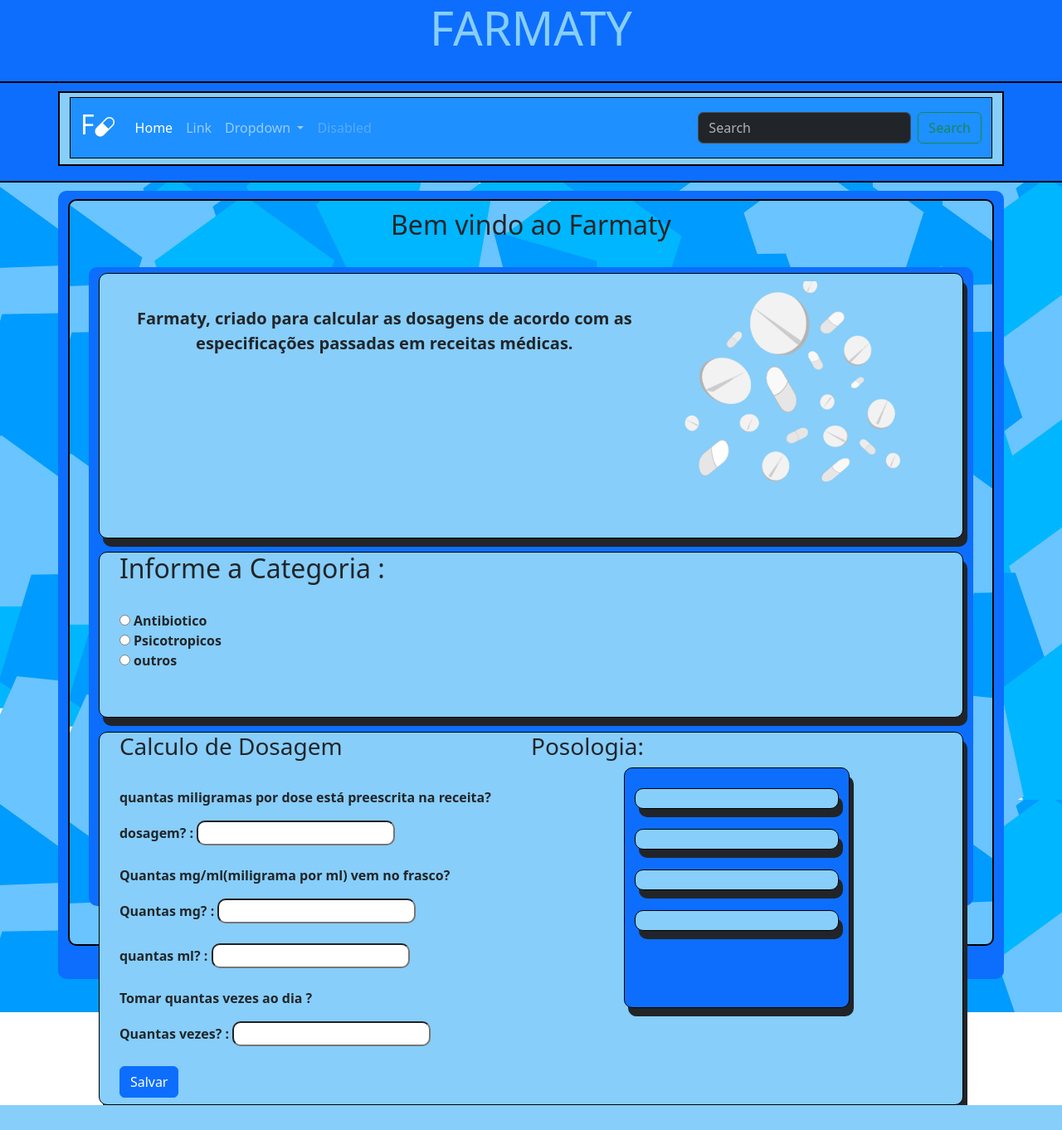
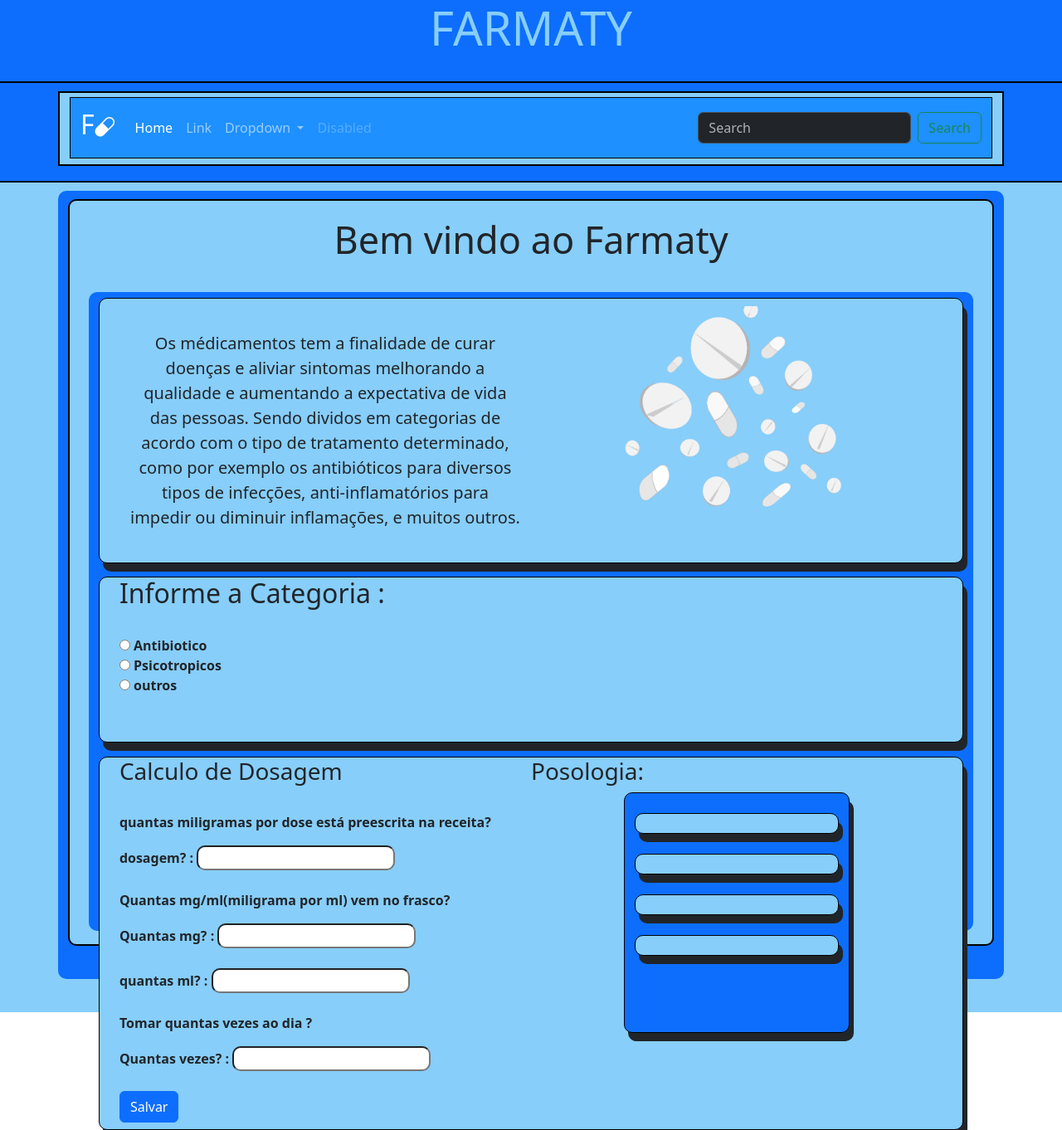
Before and after one commit to Anaellen123/Farmaty, a Flask app: page / in a window 1280 px wide. Shown: the whole page at 83% size. Before the commit the page ends 1332 px from the top, so only its background shows below. Run offline with Flask 3, Linux system fonts and the light colour scheme; some libraries are stand-ins or nearby versions.

Commit message:
Twenty-fifth commit

```diff
--- a/static/style2.css
+++ b/static/style2.css
@@ -1,5 +1,5 @@
 #bottom{
-    background-image: url("./img/banner.jpg");
+    background-color: #87CEFA;
     height: 1000px;
 }
 #aspecto_borda {
@@ -13,7 +13,7 @@
 #conteudo{
     width: 100%;
     height: 900px;
-    background-image: url("./img/banner.jpg");
+    background-color: #87CEFA;
     position: relative;
     top: 10px;
     border: solid 2px #000;
@@ -37,10 +37,14 @@
     display: flex;
     text-align: center;
     position: relative;
-    top: 20px;
+    top: 30px;
 }
 
 
+/*Titulo inicial*/
+#h2{
+   font-size: 45px;
+}
 
 
 #bem-vindo{
@@ -48,7 +52,10 @@
     color: #fff;
 
 
+
 }
+
+/*fechamento tiltulo inicial*/
 /*fechamento da estilização do titulo bem vindo ao farmaty*/
 /* primeiro container de informação */
 #info{
@@ -74,6 +81,7 @@
 
     height: 250px;
 }
+
 #info p{
      position: relative;
      top: 30px;
@@ -82,15 +90,14 @@
 }
 
 
+
 /* fechamento do container de informação */
 
 #section1{
     height: 770px;
-    ;
-
     width: 98%;
     position: relative;
-    top: 10px;
+    top: 40px;
     border-radius: 10px
 
 
--- a/templates/index.html
+++ b/templates/index.html
@@ -6,7 +6,7 @@
         <div class="container" id="margem1">
             <div class="container" id="margem2">
 
-                <div class="container" id="bem_vindo"><h2>Bem vindo ao Farmaty</h2></div>
+                <div class="container" id="bem_vindo"><h2 id="h2">Bem vindo ao Farmaty</h2></div>
 
             </div>
 
@@ -16,13 +16,22 @@
         <div class="container bg-primary" id="section1">
              <div class="container" id="info">
                  <div class="container" id="info_borda">
+                     <div class="container" id="texto">
 
                      <p>
-                         <strong>Farmaty, criado para calcular as dosagens de acordo com as especificações
-                             passadas em receitas médicas.</strong>
+                         Os médicamentos tem a finalidade de curar doenças e aliviar
+                         sintomas melhorando a qualidade e aumentando a expectativa
+                         de vida das pessoas. Sendo dividos em categorias de acordo
+                         com o tipo de tratamento determinado, como por exemplo os
+                         antibióticos para diversos tipos de infecções, anti-inflamatórios
+                         para impedir ou diminuir inflamações, e muitos outros.
 
                      </p>
-                     <img src="../static/img/pilulas-fundo_nulo.png">
+
+                     </div>
+                     <div class="container" id="img">
+                          <img src="../static/img/pilulas-fundo_nulo.png">
+                     </div>
 
                  </div>
              </div>
```
